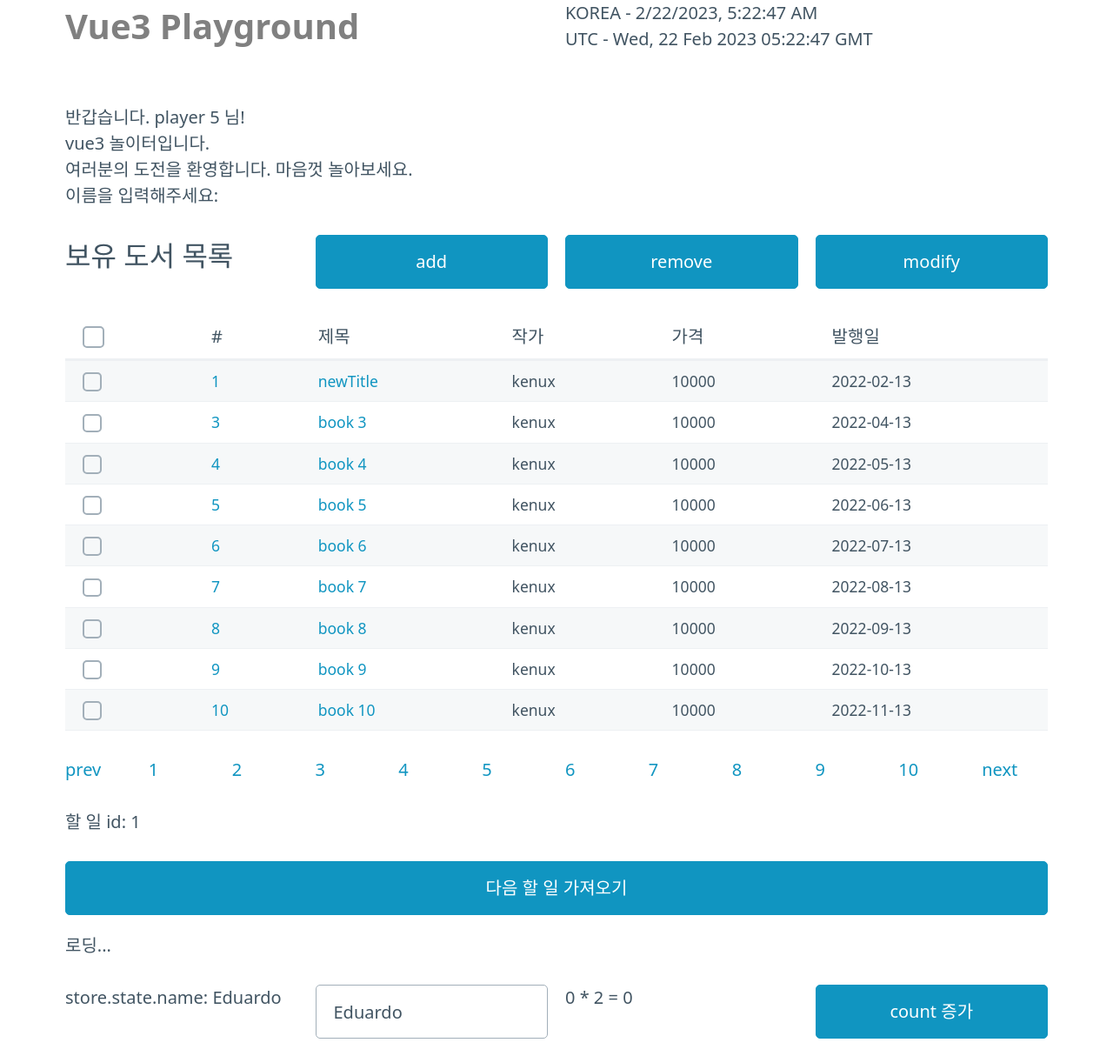
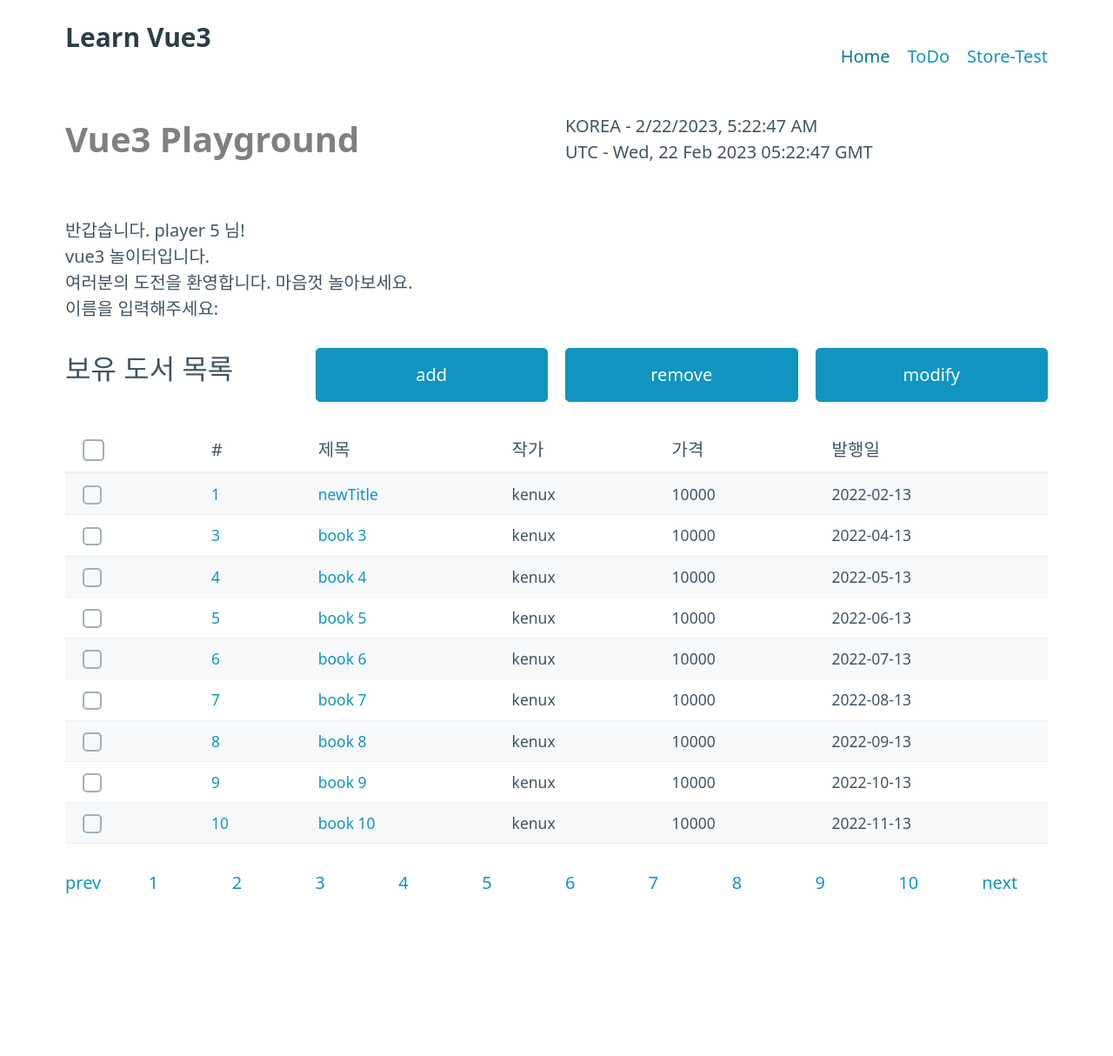
Before and after one commit to kenux196/learn-vue3, a Vue app: page / in a window 1280 px wide. Shown: the whole page at 87% size. After the commit the page ends 1060 px from the top, so only its background shows below. Built offline with nearby package versions, Linux system fonts and the light colour scheme; no server answers.

Commit message:
Add Router

```diff
--- a/src/App.vue
+++ b/src/App.vue
@@ -1,39 +1,25 @@
 <script setup>
-import { provide } from 'vue';
-import { store } from './store/store.js';
-
-import WelcomeMessage from './components/WelcomeMessage.vue';
-import BookList from './components/BookList.vue';
-import TodoDetailView from './components/TodoDetailView.vue';
-import StoreSample from './components/StoreSample.vue';
-
-const today = new Date();
-// const user = provide('user', prompt('이름을 입력하세요.'));
-// store.setUser(prompt('이름을 입력하세요'));
+import HomeView from './views/HomeView.vue';
 </script>
 
 <template>
+  <header class="container">
+    <nav>
+      <ul>
+        <li><h3>Learn Vue3</h3></li>
+      </ul>
+      <ul>
+        <li>
+          <router-link to="/">Home</router-link>
+        </li>
+        <li>
+          <router-link to="/todo-list">ToDo</router-link>
+        </li>
+        <li><router-link to="/store-sample">Store-Test</router-link></li>
+      </ul>
+    </nav>
+  </header>
   <main class="container">
-    <div class="grid">
-      <h1 class="page-title">Vue3 Playground</h1>
-      <p>
-        KOREA - {{ today.toLocaleString() }}<br />
-        UTC - {{ today.toUTCString() }}
-      </p>
-    </div>
-    <WelcomeMessage />
-    <BookList /><br />
-    <div>
-      <TodoDetailView />
-    </div>
-    <div>
-      <StoreSample />
-    </div>
+    <RouterView />
   </main>
 </template>
-
-<style scoped>
-.page-title {
-  color: gray;
-}
-</style>
--- a/src/main.js
+++ b/src/main.js
@@ -3,9 +3,11 @@ import { createApp } from 'vue';
 import './assets/pico.min.css';
 
 import App from './App.vue';
+import router from './router';
 
 const pinia = createPinia();
 const app = createApp(App);
 
 app.use(pinia);
+app.use(router);
 app.mount('#app');
--- /dev/null
+++ b/src/router/index.js
@@ -0,0 +1,22 @@
+import { createRouter, createWebHistory } from 'vue-router';
+import HomeView from '../views/HomeView.vue';
+
+const router = createRouter({
+  history: createWebHistory(import.meta.env.BASE_URL),
+  routes: [
+    {
+      path: '/',
+      component: HomeView,
+    },
+    {
+      path: '/todo-list',
+      component: () => import('../views/TodoListView.vue'),
+    },
+    {
+      path: '/store-sample',
+      component: () => import('../views/StoreSampleView.vue'),
+    },
+  ],
+});
+
+export default router;
--- /dev/null
+++ b/src/views/HomeView.vue
@@ -0,0 +1,28 @@
+<script setup>
+import WelcomeMessage from '../components/WelcomeMessage.vue';
+import BookList from '../components/BookList.vue';
+
+const today = new Date();
+// const user = provide('user', prompt('이름을 입력하세요.'));
+// store.setUser(prompt('이름을 입력하세요'));
+</script>
+
+<template>
+  <main class="container">
+    <div class="grid">
+      <h1 class="page-title">Vue3 Playground</h1>
+      <p>
+        KOREA - {{ today.toLocaleString() }}<br />
+        UTC - {{ today.toUTCString() }}
+      </p>
+    </div>
+    <WelcomeMessage />
+    <BookList /><br />
+  </main>
+</template>
+
+<style scoped>
+.page-title {
+  color: gray;
+}
+</style>
--- /dev/null
+++ b/src/views/TodoListView.vue
@@ -0,0 +1,6 @@
+<script setup>
+import TodoDetailView from '../components/TodoDetailView.vue';
+</script>
+<template>
+  <TodoDetailView />
+</template>
```
Also changed, not shown: src/views/StoreSampleView.vue (renamed from src/components/StoreSample.vue).
